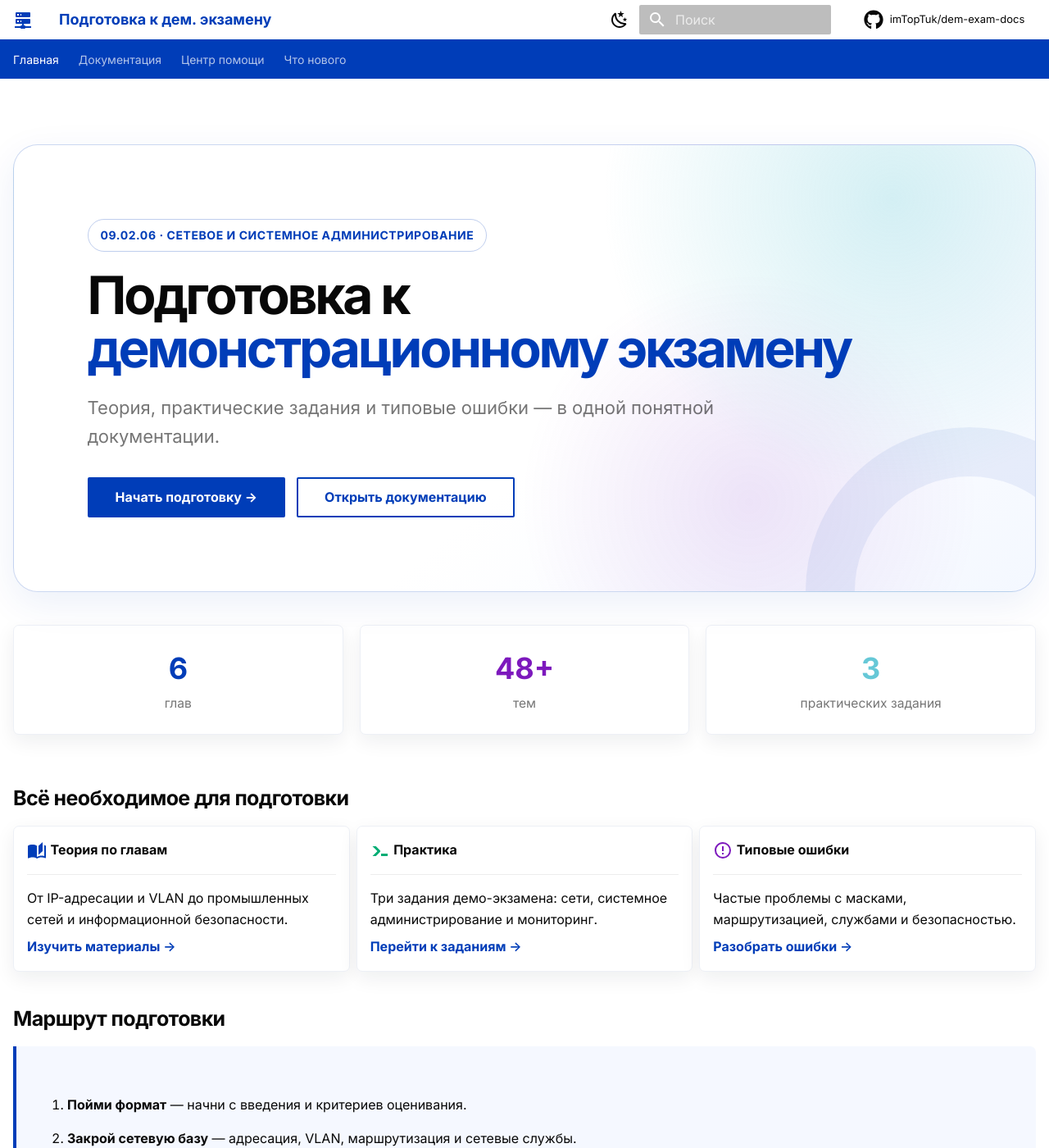
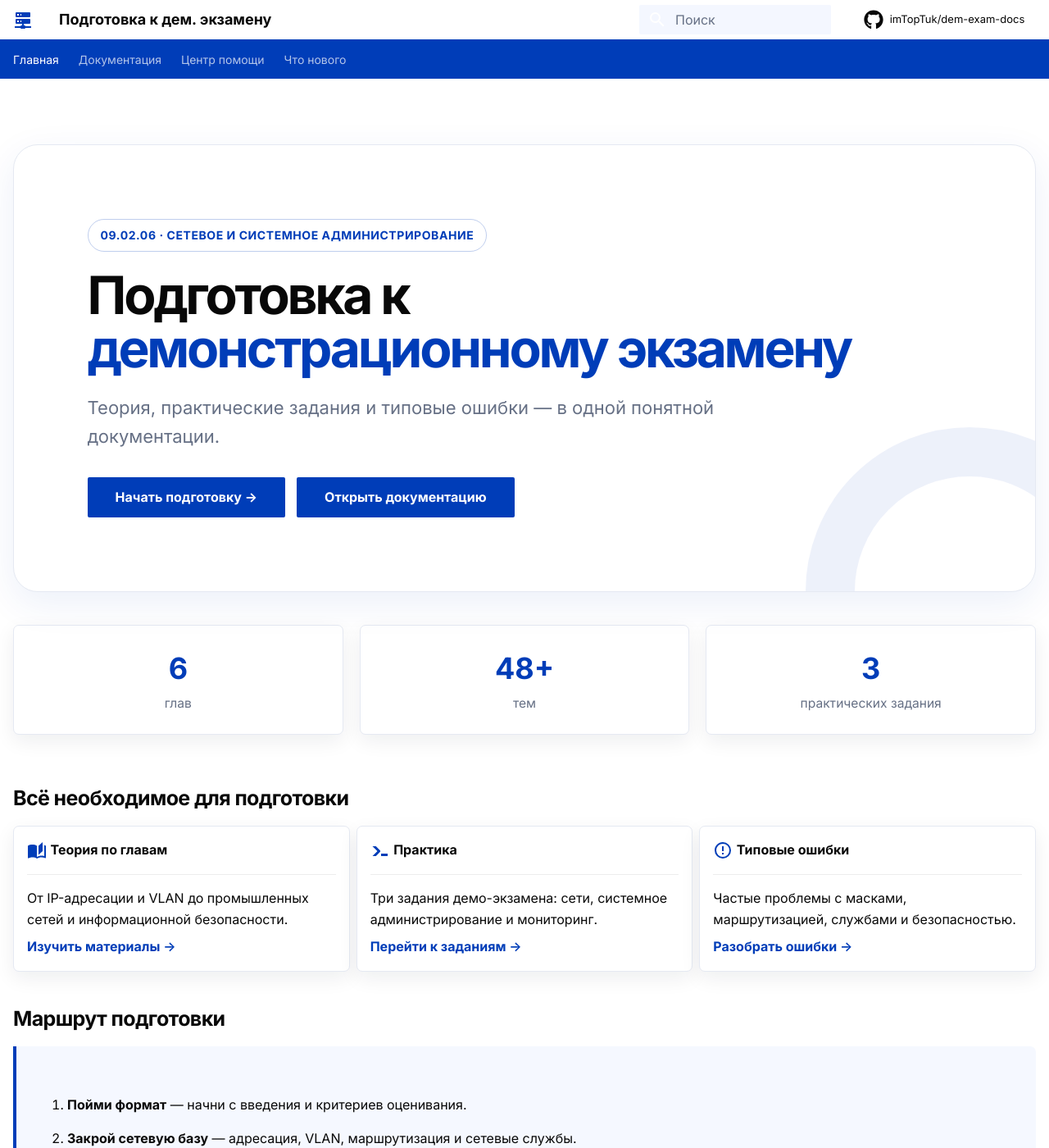
Before and after one commit to imTopTuk/dem-exam-docs, an MkDocs documentation site: the page built from docs/index.md, in a window 1280 px wide and 1400 px high. Shown: the whole window at 82% size. Built offline with MkDocs 1.6.1 and Material for MkDocs 9.7.7, drawn with Linux system fonts in a browser that asks for light colours; comment, search, counter and statistics services are not loaded.

Commit message:
Use consistent white and blue design

```diff
--- a/docs/stylesheets/extra.css
+++ b/docs/stylesheets/extra.css
@@ -1,19 +1,26 @@
 :root {
   --brand-blue: #003db8;
   --brand-blue-light: #1558d6;
-  --brand-purple: #7d19bd;
-  --brand-cyan: #66c8d7;
-  --brand-green: #00ad74;
   --brand-black: #080808;
+  --brand-muted: #667085;
+  --brand-border: #e5e9f2;
+  --brand-soft: #f4f7ff;
   --md-primary-fg-color: var(--brand-blue);
   --md-primary-fg-color--light: var(--brand-blue-light);
   --md-primary-fg-color--dark: #002d89;
-  --md-accent-fg-color: var(--brand-purple);
+  --md-accent-fg-color: var(--brand-blue);
 }
 
+html, body { background: #fff; color: var(--brand-black); }
 .md-grid { max-width: 88rem; }
 .md-header { background: #fff; color: var(--brand-black); box-shadow: 0 1px 0 rgba(0, 61, 184, .12); }
-.md-header__button.md-logo, .md-header__title, .md-search__icon { color: var(--brand-blue); }
+.md-header__button.md-logo { color: var(--brand-blue); }
+.md-header__title, .md-header__topic, .md-header__button { color: var(--brand-black); }
+.md-header__button:hover { color: var(--brand-blue); }
+.md-search__form { background: var(--brand-soft); }
+.md-search__input { color: var(--brand-black); }
+.md-search__input::placeholder { color: var(--brand-muted); opacity: 1; }
+.md-search__icon, .md-search__options { color: var(--brand-blue); }
 .md-tabs { color: #fff; background: var(--brand-blue); }
 .md-tabs__link--active, .md-tabs__link:hover { color: #fff; opacity: 1; }
 
@@ -23,22 +30,14 @@
   --md-typeset-a-color: var(--brand-blue);
 }
 
-[data-md-color-scheme="slate"] {
-  --md-primary-fg-color: #1b5fe0;
-  --md-accent-fg-color: #a53be1;
-}
-
 .hero {
   position: relative;
   overflow: hidden;
   margin: 1.5rem 0 2rem;
   padding: clamp(2.5rem, 7vw, 6rem);
-  border: 1px solid color-mix(in srgb, var(--md-primary-fg-color) 20%, transparent);
+  border: 1px solid var(--brand-border);
   border-radius: 1.5rem;
-  background:
-    radial-gradient(circle at 86% 12%, rgba(102, 200, 215, .28), transparent 30%),
-    radial-gradient(circle at 72% 80%, rgba(125, 25, 189, .11), transparent 28%),
-    linear-gradient(140deg, #fff 58%, #f4f8ff);
+  background: #fff;
   box-shadow: 0 14px 46px rgba(0, 61, 184, .08);
 }
 
@@ -68,37 +67,48 @@
 .hero h1 { margin: 1rem 0; font-size: clamp(2.3rem, 5vw, 4.6rem); line-height: 1.02; letter-spacing: -.05em; }
 .hero h1 { color: var(--brand-black); }
 .hero h1 span { color: var(--brand-blue); }
-.hero p { max-width: 42rem; font-size: 1.1rem; color: var(--md-default-fg-color--light); }
+.hero p { max-width: 42rem; font-size: 1.1rem; color: var(--brand-muted); }
 .hero__actions { display: flex; flex-wrap: wrap; gap: .7rem; margin-top: 1.6rem; }
 
 .stats { display: grid; grid-template-columns: repeat(3, 1fr); gap: 1rem; margin-bottom: 3rem; }
-.stats div { padding: 1.2rem; border: 1px solid #edf0f6; border-radius: .35rem; background: #fff; box-shadow: 0 8px 24px rgba(15, 23, 42, .07); text-align: center; }
-.stats div:nth-child(1) strong { color: var(--brand-blue); }
-.stats div:nth-child(2) strong { color: var(--brand-purple); }
-.stats div:nth-child(3) strong { color: var(--brand-cyan); }
-.stats strong { display: block; font-size: 1.8rem; }
-.stats span { color: var(--md-default-fg-color--light); font-size: .78rem; }
+.stats div { padding: 1.2rem; border: 1px solid var(--brand-border); border-radius: .35rem; background: #fff; box-shadow: 0 8px 24px rgba(15, 23, 42, .07); text-align: center; }
+.stats strong { display: block; color: var(--brand-blue); font-size: 1.8rem; }
+.stats span { color: var(--brand-muted); font-size: .78rem; }
 
-.md-typeset .grid.cards > ul > li { border-color: #edf0f6; border-radius: .35rem; background: #fff; box-shadow: 0 8px 24px rgba(15, 23, 42, .07); transition: transform .2s ease, box-shadow .2s ease; }
+.md-typeset .grid.cards > ul > li { border-color: var(--brand-border); border-radius: .35rem; color: var(--brand-black); background: #fff; box-shadow: 0 8px 24px rgba(15, 23, 42, .07); transition: transform .2s ease, box-shadow .2s ease; }
 .md-typeset .grid.cards > ul > li:hover { transform: translateY(-4px); box-shadow: 0 16px 36px rgba(0, 61, 184, .13); }
-.md-typeset .grid.cards > ul > li:nth-child(3n+1) .lg { color: var(--brand-blue); }
-.md-typeset .grid.cards > ul > li:nth-child(3n+2) .lg { color: var(--brand-green); }
-.md-typeset .grid.cards > ul > li:nth-child(3n+3) .lg { color: var(--brand-purple); }
+.md-typeset .grid.cards .lg { color: var(--brand-blue); }
 .md-typeset .grid.cards a { color: var(--brand-blue); font-weight: 600; }
 
 .learning-path { padding: 1.4rem 1.6rem; border-left: .2rem solid var(--brand-blue); border-radius: 0 .35rem .35rem 0; background: #f5f8ff; }
 .learning-path li { margin: .75rem 0; }
 
-.help-cta { display: flex; align-items: center; justify-content: space-between; gap: 1.5rem; margin: 3rem 0 1rem; padding: 2rem; border-radius: .35rem; color: white; background: linear-gradient(120deg, var(--brand-blue), #174fc4 54%, var(--brand-purple)); }
-.help-cta span { opacity: .8; font-size: .75rem; text-transform: uppercase; letter-spacing: .08em; }
-.help-cta h2 { margin: .25rem 0 0; color: white; }
-.help-cta .md-button { border-color: white; background: white; color: #312e81; }
+.help-cta { display: flex; align-items: center; justify-content: space-between; gap: 1.5rem; margin: 3rem 0 1rem; padding: 2rem; border: 1px solid var(--brand-border); border-radius: .35rem; color: var(--brand-black); background: #fff; box-shadow: 0 8px 24px rgba(15, 23, 42, .07); }
+.help-cta span { color: var(--brand-blue); font-size: .75rem; font-weight: 700; text-transform: uppercase; letter-spacing: .08em; }
+.help-cta h2 { margin: .25rem 0 0; color: var(--brand-black); }
 
-.md-typeset .md-button--primary { border-color: var(--brand-blue); background: var(--brand-blue); }
-.md-typeset .md-button--primary:hover { border-color: var(--brand-purple); background: var(--brand-purple); }
+.md-typeset .md-button,
+.md-typeset .md-button--primary { border-color: var(--brand-blue); color: #fff; background: var(--brand-blue); }
+.md-typeset .md-button:hover,
+.md-typeset .md-button--primary:hover { border-color: var(--brand-blue-light); color: #fff; background: var(--brand-blue-light); }
+.help-cta .md-button { border-color: var(--brand-blue); color: #fff; background: var(--brand-blue); }
+.help-cta .md-button:hover { border-color: var(--brand-blue-light); color: #fff; background: var(--brand-blue-light); }
 .md-typeset h1, .md-typeset h2, .md-typeset h3 { color: var(--brand-black); font-weight: 700; }
 .md-typeset h2 { letter-spacing: -.025em; }
+.md-typeset { color: var(--brand-black); }
+.md-typeset a { color: var(--brand-blue); }
 .md-nav__link--active { color: var(--brand-blue); font-weight: 700; }
+.md-nav__link { color: var(--brand-black); }
+.md-nav__link:hover { color: var(--brand-blue); }
+.md-sidebar, .md-main, .md-content { background: #fff; }
+.md-footer { background: var(--brand-blue); }
+.md-footer-meta { background: #002d89; }
+.md-footer, .md-footer a, .md-footer-meta, .md-copyright { color: #fff; }
+
+.md-typeset details.question { border-color: var(--brand-blue); }
+.md-typeset details.question > summary { color: var(--brand-black); background: var(--brand-soft); }
+.md-typeset details.question > summary::before,
+.md-typeset details.question > summary::after { color: var(--brand-blue); background-color: var(--brand-blue); }
 
 @media (max-width: 720px) {
   .hero { padding: 2rem 1.3rem; }
--- a/mkdocs.yml
+++ b/mkdocs.yml
@@ -26,20 +26,9 @@ theme:
     - search.suggest
     - search.highlight
   palette:
-    - media: "(prefers-color-scheme: light)"
-      scheme: default
-      primary: custom
-      accent: custom
-      toggle:
-        icon: material/weather-night
-        name: Тёмная тема
-    - media: "(prefers-color-scheme: dark)"
-      scheme: slate
-      primary: custom
-      accent: custom
-      toggle:
-        icon: material/weather-sunny
-        name: Светлая тема
+    scheme: default
+    primary: custom
+    accent: custom
 
 plugins:
   - search:
```
